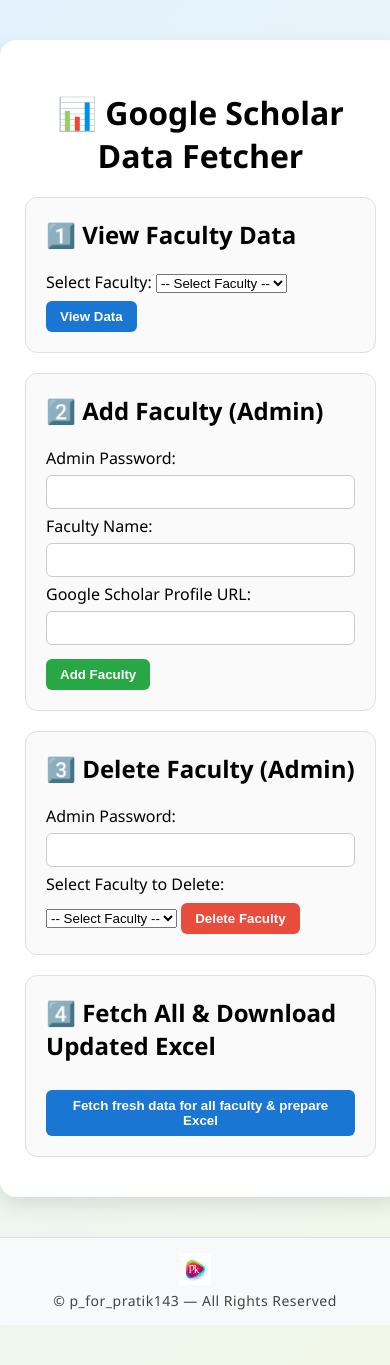
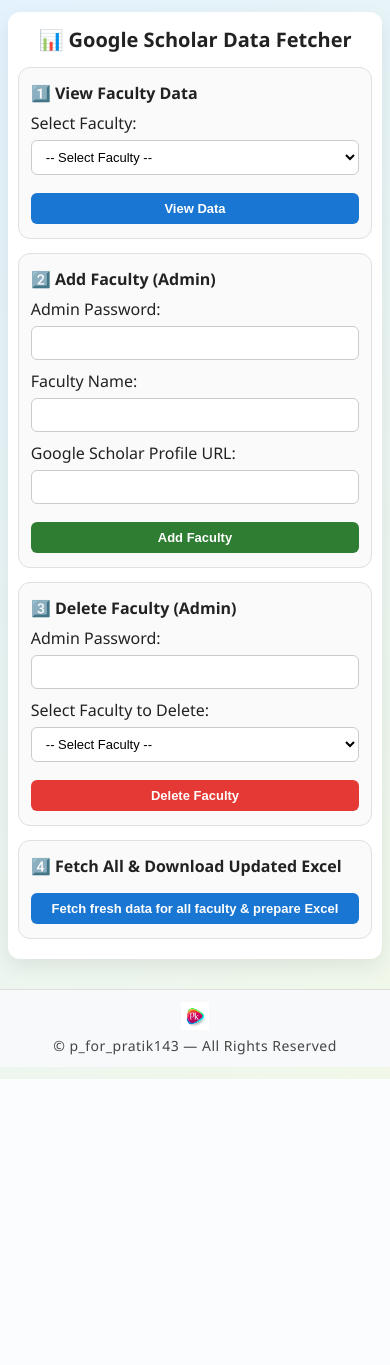
Before and after one commit to PratikKothare123/faculty-dashboard, a Flask app: page / in a window 390 px wide. After the commit the page ends 1079 px from the top, so only its background shows below. Run offline with Flask 3, Linux system fonts and the light colour scheme.

Commit message:
chnages in css for phone responsive

```diff
--- a/static/style.css
+++ b/static/style.css
@@ -1,23 +1,33 @@
+/* ===== Base layout ===== */
+
+* {
+  box-sizing: border-box;
+}
+
 body {
-  font-family: "Segoe UI", sans-serif;
+  font-family: "Segoe UI", system-ui, -apple-system, BlinkMacSystemFont, sans-serif;
   background: linear-gradient(135deg, #e3f2fd, #f1f8e9);
   margin: 0;
-  padding: 40px 0;
+  padding: 32px 0;
+  color: #222;
 }
 
 .container {
-  width: 90%;
+  width: 95%;
   max-width: 900px;
-  margin: 0 auto;
+  margin: 0 auto 40px;
   background: #fff;
-  padding: 30px 25px 40px;
+  padding: 24px 18px 32px;
   border-radius: 16px;
-  box-shadow: 0 8px 20px rgba(0,0,0,0.1);
+  box-shadow: 0 8px 20px rgba(0, 0, 0, 0.08);
 }
+
+/* ===== Headings & text ===== */
 
 h1 {
   text-align: center;
-  margin-bottom: 10px;
+  margin: 0 0 10px;
+  font-size: 26px;
 }
 
 .subtitle {
@@ -26,32 +36,48 @@
   margin-bottom: 25px;
 }
 
+/* ===== Cards ===== */
+
 .card {
   border-radius: 12px;
   border: 1px solid #e0e0e0;
-  padding: 20px;
-  margin-top: 20px;
+  padding: 18px 16px;
+  margin-top: 18px;
   background: #fafafa;
 }
 
 .card h2 {
-  margin-top: 0;
+  margin: 0 0 8px;
+  font-size: 18px;
 }
+
+.card p {
+  margin: 4px 0 10px;
+  font-size: 14px;
+  color: #444;
+}
+
+/* ===== Form controls ===== */
 
 input[type="text"],
 input[type="password"],
-input[type="url"] {
+input[type="url"],
+select {
   width: 100%;
   padding: 8px 10px;
-  margin: 6px 0;
+  margin: 6px 0 10px;
   border-radius: 6px;
   border: 1px solid #ccc;
   font-size: 14px;
-  box-sizing: border-box;
+  background: #fff;
+}
+
+select {
+  cursor: pointer;
 }
 
 button {
-  margin-top: 8px;
+  margin-top: 6px;
   padding: 8px 14px;
   border: none;
   border-radius: 6px;
@@ -59,16 +85,47 @@
   color: #fff;
   font-weight: 600;
   cursor: pointer;
+  font-size: 14px;
+  transition: background 0.2s ease, transform 0.1s ease, box-shadow 0.2s ease;
+}
+
+button.primary {
+  background: #1976d2;
+}
+
+button.success {
+  background: #2e7d32;
+}
+
+button.danger {
+  background: #e53935;
+}
+
+button.large {
+  width: 100%;
 }
 
 button:hover {
-  background: #1565c0;
+  background: #1259a3;
+  transform: translateY(-1px);
+  box-shadow: 0 3px 6px rgba(0, 0, 0, 0.18);
 }
+
+button.success:hover {
+  background: #1b5e20;
+}
+
+button.danger:hover {
+  background: #c62828;
+}
+
+/* ===== Messages ===== */
 
 .message {
   padding: 10px 14px;
   border-radius: 6px;
   margin-bottom: 15px;
+  font-size: 14px;
 }
 
 .message.error {
@@ -83,6 +140,8 @@
   border: 1px solid #a5d6a7;
 }
 
+/* ===== Result table ===== */
+
 .result-table {
   width: 100%;
   border-collapse: collapse;
@@ -93,6 +152,7 @@
 .result-table td {
   border: 1px solid #ddd;
   padding: 8px;
+  text-align: left;
 }
 
 .result-table th {
@@ -101,13 +161,21 @@
   width: 30%;
 }
 
-.btn-back, .btn-primary {
+.result-table td {
+  background: #fafafa;
+}
+
+/* ===== Links / buttons ===== */
+
+.btn-back,
+.btn-primary {
   display: inline-block;
   margin-top: 20px;
   padding: 8px 14px;
   border-radius: 6px;
   text-decoration: none;
   font-weight: 600;
+  font-size: 14px;
 }
 
 .btn-back {
@@ -131,15 +199,16 @@
 #loading-overlay {
   position: fixed;
   inset: 0;
-  background: rgba(255, 255, 255, 0.8);
+  background: rgba(255, 255, 255, 0.85);
   display: flex;
   flex-direction: column;
   align-items: center;
   justify-content: center;
   z-index: 9999;
-  font-size: 18px;
+  font-size: 16px;
   color: #333;
   text-align: center;
+  padding: 0 20px;
 }
 
 #loading-overlay.hidden {
@@ -147,12 +216,12 @@
 }
 
 .spinner {
-  width: 60px;
-  height: 60px;
+  width: 56px;
+  height: 56px;
   border-radius: 50%;
   border: 6px solid #ddd;
   border-top-color: #007bff;
-  animation: spin 1s linear infinite;
+  animation: spin 0.9s linear infinite;
   margin-bottom: 15px;
 }
 
@@ -162,19 +231,10 @@
   }
 }
 
-/* Optional button colours for add/delete */
-button.success {
-  background: #28a745;
-}
-
-button.danger {
-  background: #e74c3c;
-}
-
-/* ===== Normal Footer (bottom of page content) ===== */
+/* ===== Footer ===== */
 
 .footer {
-  margin-top: 40px;          /* space above footer (below last card) */
+  margin-top: 40px;
   padding: 15px 0;
   text-align: center;
   border-top: 1px solid #ddd;
@@ -201,16 +261,95 @@
   transition: color 0.3s ease;
 }
 
-/* 🔥 Hover effect on footer */
+/* Hover effect on footer */
 .footer:hover {
-  background: #e3f2fd;              /* light blue on hover */
+  background: #e3f2fd;
 }
 
 .footer:hover .footer-logo {
-  transform: scale(1.08);           /* slightly bigger */
+  transform: scale(1.08);
   filter: drop-shadow(0 0 4px rgba(0, 123, 255, 0.4));
 }
 
 .footer:hover p {
-  color: #1565c0;                   /* darker blue text */
+  color: #1565c0;
 }
+
+/* ===== Responsive tweaks ===== */
+
+/* Tablets and down */
+@media (max-width: 768px) {
+  body {
+    padding: 20px 0;
+  }
+
+  .container {
+    padding: 18px 14px 26px;
+    margin-bottom: 30px;
+  }
+
+  h1 {
+    font-size: 22px;
+  }
+
+  .card {
+    padding: 14px 12px;
+  }
+
+  button,
+  input,
+  select {
+    font-size: 13px;
+  }
+
+  .result-table th,
+  .result-table td {
+    font-size: 13px;
+    padding: 6px;
+  }
+}
+
+/* Small phones */
+@media (max-width: 480px) {
+  body {
+    padding: 12px 0;
+  }
+
+  .container {
+    width: 96%;
+    padding: 14px 10px 20px;
+    border-radius: 12px;
+  }
+
+  h1 {
+    font-size: 20px;
+  }
+
+  .card h2 {
+    font-size: 16px;
+  }
+
+  .card {
+    margin-top: 14px;
+  }
+
+  button {
+    width: 100%;
+    margin-top: 8px;
+  }
+
+  .btn-back,
+  .btn-primary {
+    width: 100%;
+    text-align: center;
+  }
+
+  .footer {
+    margin-top: 30px;
+    padding: 12px 0;
+  }
+
+  .footer-logo {
+    height: 28px;
+  }
+}
--- a/templates/index.html
+++ b/templates/index.html
@@ -1,7 +1,7 @@
 <!DOCTYPE html>
 <html lang="en">
 <head>
-  <meta charset="UTF-8" />
+  <meta name="viewport" content="width=device-width, initial-scale=1.0" />
   <title>Google Scholar Data Fetcher</title>
   <link rel="stylesheet" href="{{ url_for('static', filename='style.css') }}">
 </head>
--- a/templates/result_all.html
+++ b/templates/result_all.html
@@ -1,7 +1,7 @@
 <!DOCTYPE html>
 <html lang="en">
 <head>
-  <meta charset="UTF-8" />
+  <meta name="viewport" content="width=device-width, initial-scale=1.0" />
   <title>Update Summary | Google Scholar Data Fetcher</title>
   <link rel="stylesheet" href="{{ url_for('static', filename='style.css') }}" />
 </head>
--- a/templates/result_one.html
+++ b/templates/result_one.html
@@ -1,7 +1,7 @@
 <!DOCTYPE html>
 <html lang="en">
 <head>
-  <meta charset="UTF-8" />
+  <meta name="viewport" content="width=device-width, initial-scale=1.0" />
   <title>Faculty Result | Google Scholar Data Fetcher</title>
   <link rel="stylesheet" href="{{ url_for('static', filename='style.css') }}" />
 </head>
```
Also changed, not shown: 1 other file.
